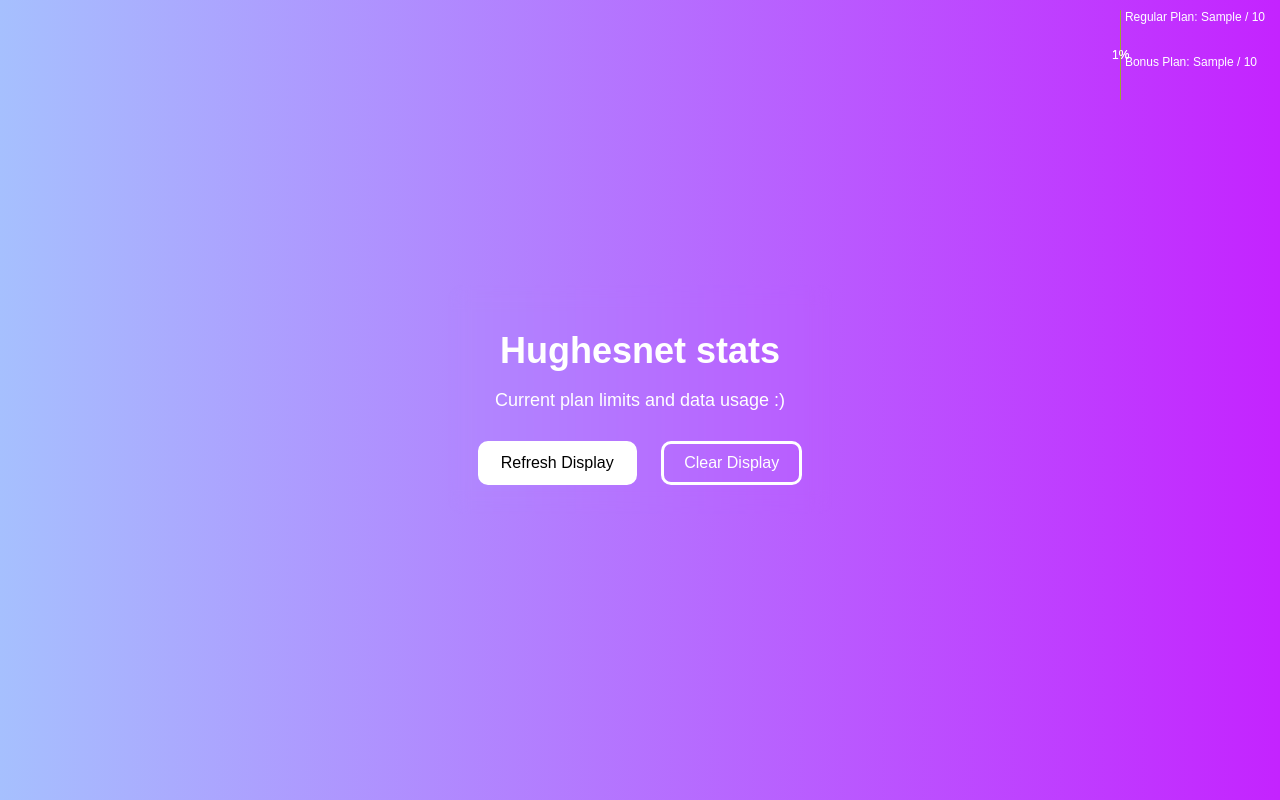
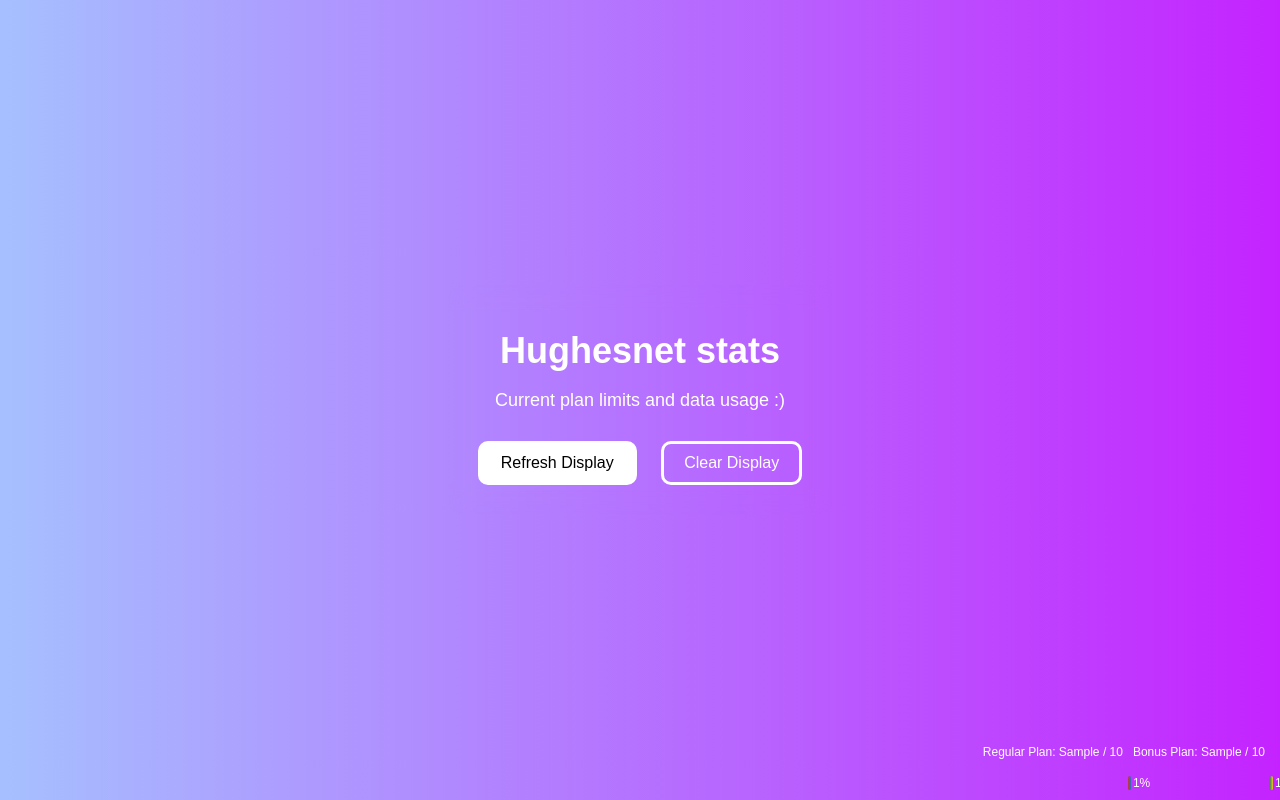
Before and after one commit to TheQuib/Vista, a Python web app: template src/web/templates/home.html in a window 1280 px wide. Run offline with Jinja, Linux system fonts and the light colour scheme; the template is opened without the code that fills it: most values are stand-ins (such as "Sample title", 1, 10 or a date in 2020).

Commit message:
Vertical progress bars

```diff
--- a/src/web/static/styles.css
+++ b/src/web/static/styles.css
@@ -36,33 +36,32 @@ p {
 
 .progress-bars {
     position: fixed;
-    top: 10px;
+    bottom: 10px;
     right: 10px;
-  }
+    display: flex; /* This will align the bars horizontally */
+}
 
 .progress-container {
 margin-top: 30px;
 }
 
 .progress-bar {
-width: 100%;
-background-color: rgba(255, 255, 255, 0.2);
-border-radius: 15px;
-margin-bottom: 15px;
-position: relative;
-height: 30px;
+    height: 100px; /* Fixed height for vertical bars */
+    width: 30px; /* Width for vertical bars */
+    background-color: rgba(255, 255, 255, 0.2);
+    border-radius: 15px;
+    margin-left: 15px; /* Space between the bars */
+    position: relative;
+    display: flex;
+    align-items: flex-end; /* This makes the progress fill from the bottom */
 }
 
 .progress {
 position: absolute;
-left: 0;
-top: 0;
-height: 100%;
-background: linear-gradient(90deg, #f68084, #a6c0fe);
+bottom: 0; /* Start filling from the bottom */
+width: 100%; /* Full width of the container */
 border-radius: 15px;
-display: flex;
-align-items: center;
-justify-content: center;
+background: linear-gradient(0deg, #f68084, #a6c0fe); /* 0deg makes the gradient vertical */
 }
 
 .label {
```
